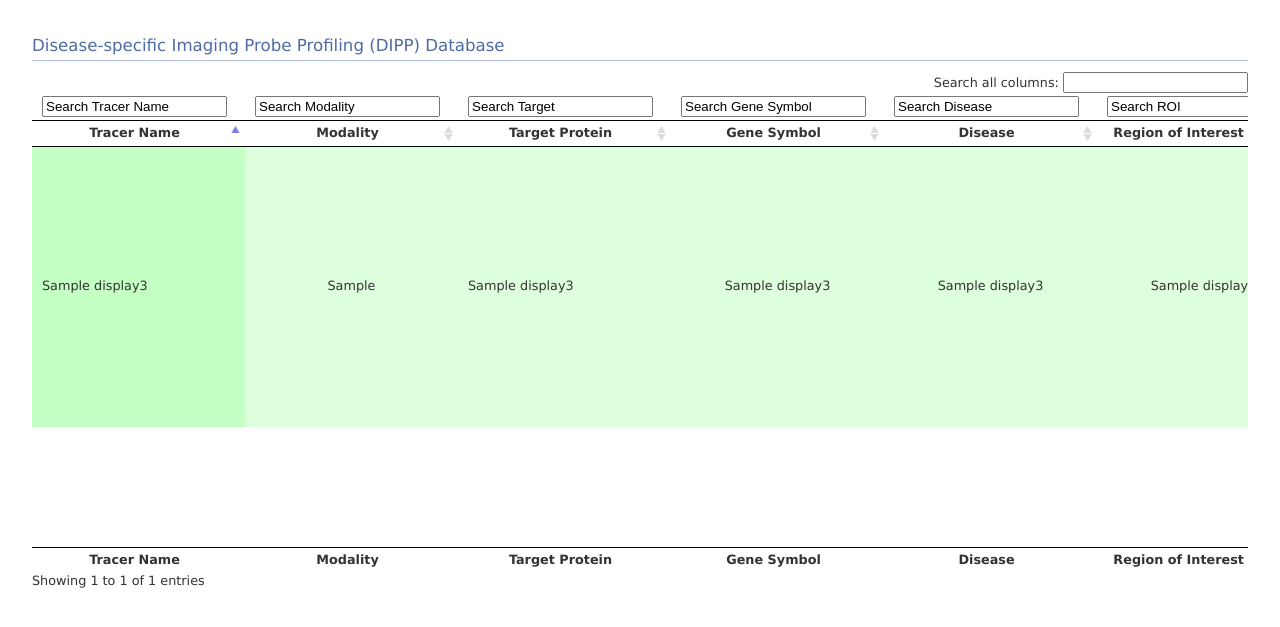
After one commit to mosszhpolyu/dipp, a PHP site: page / in a window 1280 px wide. The commit adds this page. Shown: the top 627 px of the page. Run offline with PHP 8.4, Linux system fonts and the light colour scheme; tables that the repository leaves empty or names only in its code hold one stand-in row (values such as "Sample post"); a stand-in replaces the project's code that opens the database connection; lists and menus that the app fills with data are empty.

Commit message:
added production files

```diff
--- /dev/null
+++ b/config.php
@@ -0,0 +1,38 @@
+<?php
+	// constant SQL statement
+	$SQL_SET_NAMES = "SET NAMES utf8; ";
+	$SQL_SET_CHARACTER_CLIENT = "SET CHARACTER_SET_CLIENT = utf8; ";
+	$SQL_SET_CHARACTER_RESULTS = "SET CHARACTER_SET_RESULTS = utf8; ";
+
+	// database host, localhost in this case
+	$HOST = "158.132.136.36";
+
+	// database name
+	$DATABASE_NAME = "dipp";
+
+	// database username
+	$USERNAME = "root";
+
+	// database password
+	// password file located \xampp\security\mysqlrootpasswd.txt
+	$PASSWORD = "infoplatform";
+
+	// establish database connection
+	$DATABASE_LINK = mysqli_connect($HOST, $USERNAME, $PASSWORD);
+
+	// abort if connection failed
+	if($DATABASE_LINK) {
+		// set character format
+		mysqli_query($DATABASE_LINK, $SQL_SET_NAMES);
+		mysqli_query($DATABASE_LINK, $SQL_SET_CHARACTER_CLIENT);
+		mysqli_query($DATABASE_LINK, $SQL_SET_CHARACTER_RESULTS);
+
+		// set current database
+		mysqli_select_db($DATABASE_LINK, $DATABASE_NAME);
+	}
+	else {
+		die('Could not connect: ' . mysqli_error());
+		exit();
+	}
+
+?>
--- /dev/null
+++ b/index.php
@@ -0,0 +1,165 @@
+<!DOCTYPE HTML PUBLIC "-//W3C//DTD HTML 4.01//EN" "http://www.w3.org/TR/html4/strict.dtd">
+<html>
+  <head>
+    <script type="text/javascript" charset="utf-8" src="./js/DataTables-1.9.4/media/js/jquery.js"></script>
+    <script type="text/javascript" charset="utf-8" src="./js/DataTables-1.9.4/media/js/jquery.dataTables.js"></script>
+
+    <title>DIPP Database</title>
+
+    <style type="text/css">
+      @import "./js/DataTables-1.9.4/media/css/demo_page.css";
+      @import "./js/DataTables-1.9.4/media/css/demo_table.css";
+    </style>
+  </head>
+
+  <?php
+    include('./config.php');
+
+    $SQL_STATEMENT = "SELECT * FROM display3";
+    $result = mysqli_query($DATABASE_LINK, $SQL_STATEMENT);
+    $count = 0;
+  ?>
+
+  <body id="dt_example">
+    <div id="container">
+      <h1>Disease-specific Imaging Probe Profiling (DIPP) Database</h1>
+      <table cellpadding="0" cellspacing="0" border="0" class="display" id="table_id" width="100%" height="70%">
+        <thead>
+          <tr>
+            <th><input type="text" name="tracer_name" value="Search Tracer Name" class="search_init" /></th>
+            <th><input type="text" name="modality" value="Search Modality" class="search_init" /></th>
+            <th><input type="text" name="target_protein" value="Search Target" class="search_init" /></th>
+            <th><input type="text" name="gene_symbol" value="Search Gene Symbol" class="search_init" /></th>
+            <th><input type="text" name="disease" value="Search Disease" class="search_init" /></th>
+            <th><input type="text" name="roi_name" value="Search ROI" class="search_init" /></th>
+            <th><input type="text" name="significant" value="Search Significant" class="search_init" /></th>
+            <th><input type="text" name="overexpression" value="Search Overexpression" class="search_init" /></th>
+            <th><input type="text" name="underexpression" value="Search Underexpression" class="search_init" /></th>
+            <th><input type="text" name="subcellular_location" value="Search Subcellular Location" class="search_init" /></th>
+          </tr>
+          <tr>
+            <th>Tracer Name</th>
+            <th>Modality</th>
+            <th>Target Protein</th>
+            <th>Gene Symbol</th>
+            <th>Disease</th>
+            <th>Region of Interest (ROI)</th>
+            <th>Significant</th>
+            <th>Overexpression</th>
+            <th>Underexpression</th>
+            <th>Subcellular Location</th>
+          </tr>
+        </thead>
+
+        <tbody>
+          <?php
+            $count = 0;
+            while($count < mysqli_num_rows($result)) {
+            $row = mysqli_fetch_assoc($result);
+          ?>
+          <?php
+            if($row['significant'] == 'YES' && $row['overexpression'] == 'YES') {
+          ?>
+          <tr class="gradeX">
+            <td><?php echo $row['tracer_name']; ?></td>
+            <td class="center"><?php echo $row['modality']; ?></td>
+            <td><?php echo $row['target_protein_name']; ?></td>
+            <td class="center"><?php echo $row['gene_name']; ?></td>
+            <td class="center"><?php echo $row['disease_name']; ?></td>
+            <td class="center"><?php echo $row['roi_name']; ?></td>
+            <td class="center"><?php echo $row['significant']; ?></td>
+            <td class="center"><?php echo $row['overexpression']; ?></td>
+            <td class="center"><?php echo $row['underexpression']; ?></td>
+            <td class="center"><?php echo $row['main_location']; ?></td>
+          </tr>
+          <?php
+              }
+              else{
+          ?>
+          <tr class="gradeA">
+            <td><?php echo $row['tracer_name']; ?></td>
+            <td class="center"><?php echo $row['modality']; ?></td>
+            <td><?php echo $row['target_protein_name']; ?></td>
+            <td class="center"><?php echo $row['gene_name']; ?></td>
+            <td class="center"><?php echo $row['disease_name']; ?></td>
+            <td class="center"><?php echo $row['roi_name']; ?></td>
+            <td class="center"><?php echo $row['significant']; ?></td>
+            <td class="center"><?php echo $row['overexpression']; ?></td>
+            <td class="center"><?php echo $row['underexpression']; ?></td>
+            <td class="center"><?php echo $row['main_location']; ?></td>
+          </tr>
+          <?php
+              } // end if else
+            ++$count;
+            } // end while
+          ?>
+        </tbody>
+
+        <tfoot>
+          <tr>
+            <th>Tracer Name</th>
+            <th>Modality</th>
+            <th>Target Protein</th>
+            <th>Gene Symbol</th>
+            <th>Disease</th>
+            <th>Region of Interest (ROI)</th>
+            <th>Significant</th>
+            <th>Overexpression</th>
+            <th>Underexpression</th>
+            <th>Subcellular Location</th>
+          </tr>
+        </tfoot>
+      </table>
+
+    </div>
+
+    <script type="text/javascript">
+      var asInitVals = new Array();
+      var height = window.innerHeight * 5 / 7;
+
+      $(document).ready( function () {
+          var oTable =  $('#table_id').dataTable({
+            "sScrollX": "100%",
+            //"sScrollXInner": "110%",
+            "bScrollCollapse": true,
+            "bScrollInfinite": true,
+            "iDisplayLength": 50,
+            "sScrollY": height,
+
+            "oLanguage": {
+              "sSearch": "Search all columns:"
+            }
+          });
+
+          $("thead input").keyup( function () {
+            /* Filter on the column (the index) of this element */
+            oTable.fnFilter( this.value, $("thead input").index(this) );
+          } );
+
+          /*
+            * Support functions to provide a little bit of 'user friendlyness' to the textboxes in
+            * the footer
+          */
+          $("thead input").each( function (i) {
+            asInitVals[i] = this.value;
+          } );
+
+          $("thead input").focus( function () {
+            if ( this.className == "search_init" ) {
+              this.className = "";
+              this.value = "";
+           }
+          } );
+
+          $("thead input").blur( function (i) {
+            if ( this.value == "" ) {
+              this.className = "search_init";
+              this.value = asInitVals[$("thead input").index(this)];
+            }
+          } );
+
+      } );
+    </script>
+
+  </body>
+</html>
--- a/js/DataTables-1.9.4/media/css/demo_page.css
+++ b/js/DataTables-1.9.4/media/css/demo_page.css
@@ -12,7 +12,7 @@
 
 
 #dt_example #container {
-	width: 800px;
+	width: 95%;
 	margin: 30px auto;
 	padding: 0;
 }
```
Also changed, not shown: script/server_processing.php (+27 -12 lines).
